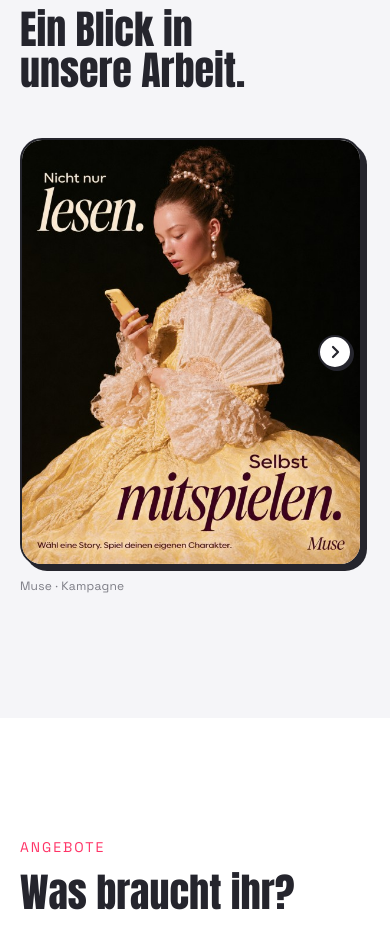
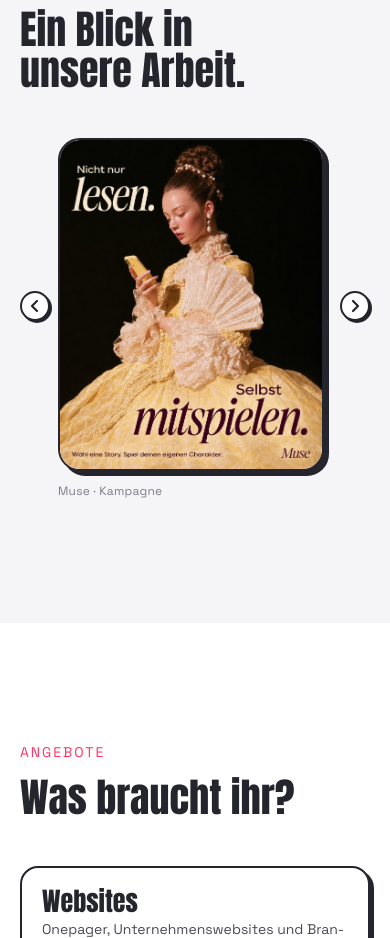
Before and after one commit to sezaba/laraundjohanna-website, a plain HTML site: page index.html in a window 390 px wide. Shown: the part 1100-2038 px from the top of the page. Drawn offline with Linux system fonts and the light colour scheme; no server answers.

Commit message:
Mobile gallery: endless carousel, arrows beside the image
- Swiping or tapping the arrows loops endlessly: the carousel holds one
  copy of all images before and after the real ones and silently jumps
  back once a swipe settles in a copy; copies exist only on phones
- Arrows sit in their own columns next to the image instead of on it

Co-Authored-By: Claude Opus 5.5 <noreply@anthropic.com>

```diff
--- a/css/style.css
+++ b/css/style.css
@@ -166,7 +166,7 @@ section,.footer{transition:background-color .7s ease}
 .tile figcaption span{background:#fff;color:#25252D;border:2px solid #000;border-radius:999px;padding:7px 14px;font-size:14px;font-weight:500;transform:translateY(14px);opacity:0;transition:.3s ease}
 .tile:hover figcaption span{transform:none;opacity:1}
 .tile.is-empty figcaption{display:none}
-.gal-pfeile{display:none}
+.gal-pfeil{display:none}
 .gal-wrap{position:relative}
 /* Mobil: Galerie als Karussell zum Wischen, immer ein Bild sichtbar */
 @media (max-width:900px){
@@ -183,14 +183,15 @@ section,.footer{transition:background-color .7s ease}
   .gal .tile figcaption{position:static;display:block;margin-top:12px;pointer-events:auto}
   .gal .tile figcaption span{display:block;padding:0;border:0;border-radius:0;background:none;color:var(--muted);
     opacity:.7;transform:none;font-size:12px;font-weight:400;letter-spacing:.02em}
-  /* Kleine Pfeile links und rechts, mittig auf dem Bild */
-  .gal-pfeile{position:absolute;top:0;left:0;width:calc(100% - 8px);aspect-ratio:4 / 5;display:flex;
-    align-items:center;justify-content:space-between;padding:0 10px;pointer-events:none}
-  .gal-pfeil{pointer-events:auto;display:grid;place-items:center;width:34px;height:34px;padding:0;
+  /* Pfeile neben dem Bild, nicht darauf */
+  .gal-wrap{display:grid;grid-template-columns:30px minmax(0,1fr) 30px;column-gap:8px;align-items:center}
+  .gal-wrap .gal{grid-column:2;grid-row:1}
+  .gal-pfeil{display:grid;place-items:center;width:30px;height:30px;padding:0;margin-bottom:30px;
     border:2px solid var(--hard);border-radius:50%;background:var(--page);color:var(--ink);cursor:pointer;
-    box-shadow:2px 2px 0 var(--hard);transition:opacity .2s,box-shadow .15s}
+    box-shadow:2px 2px 0 var(--hard);transition:box-shadow .15s}
   .gal-pfeil:active{box-shadow:0 0 0 var(--hard)}
-  .gal-pfeil[disabled]{opacity:0;pointer-events:none}
+  #gal-zurueck{grid-column:1;grid-row:1}
+  #gal-weiter{grid-column:3;grid-row:1}
 }
 .lightbox{position:fixed;inset:0;z-index:200;background:rgba(37,37,45,.92);display:none;align-items:center;justify-content:center;padding:32px}
 .lightbox.is-open{display:flex}
--- a/index.html
+++ b/index.html
@@ -14,7 +14,7 @@
 <link rel="canonical" href="https://laraundjohanna.de/">
 <link rel="icon" href="assets/favicon.svg" type="image/svg+xml">
 <link rel="preload" href="assets/fonts/anton-latin.woff2" as="font" type="font/woff2" crossorigin>
-<link rel="stylesheet" href="css/style.css?v=20261117-pfeile">
+<link rel="stylesheet" href="css/style.css?v=20261117-endlos">
 <link rel="stylesheet" href="css/booking.css">
 </head>
 <body>
@@ -52,6 +52,7 @@
 <section class="galerie" id="galerie"><div class="wrap">
 <div class="sec-head"><div class="sec-head__l"><p class="eyebrow">Galerie</p><h2 class="h2">Ein Blick in unsere Arbeit.</h2></div></div>
 <div class="gal-wrap">
+<button class="gal-pfeil" type="button" id="gal-zurueck" aria-label="Vorheriges Bild"><svg width="16" height="16" viewBox="0 0 16 16" aria-hidden="true"><path d="M10 3 5 8l5 5" stroke="currentColor" stroke-width="2.2" fill="none" stroke-linecap="round" stroke-linejoin="round"></path></svg></button>
 <div class="gal" id="gal">
 <div class="gcol">
 <figure class="tile tile--preview"><img src="assets/img/muse-kampagne.jpg" alt="Muse · Kampagnenmotiv „Nicht nur lesen. Selbst mitspielen.“" loading="lazy"><figcaption><span>Muse · Kampagne</span></figcaption></figure>
@@ -74,7 +75,7 @@
 <figure class="tile"><img src="assets/img/sternschanze-lettering.png" alt="Lettering „Sternschanze“ in Graffitioptik" loading="lazy"><figcaption><span>Sternschanze · Lettering</span></figcaption></figure>
 </div>
 </div>
-<div class="gal-pfeile"><button class="gal-pfeil" type="button" id="gal-zurueck" aria-label="Vorheriges Bild"><svg width="16" height="16" viewBox="0 0 16 16" aria-hidden="true"><path d="M10 3 5 8l5 5" stroke="currentColor" stroke-width="2.2" fill="none" stroke-linecap="round" stroke-linejoin="round"></path></svg></button><button class="gal-pfeil" type="button" id="gal-weiter" aria-label="Nächstes Bild"><svg width="16" height="16" viewBox="0 0 16 16" aria-hidden="true"><path d="m6 3 5 5-5 5" stroke="currentColor" stroke-width="2.2" fill="none" stroke-linecap="round" stroke-linejoin="round"></path></svg></button></div>
+<button class="gal-pfeil" type="button" id="gal-weiter" aria-label="Nächstes Bild"><svg width="16" height="16" viewBox="0 0 16 16" aria-hidden="true"><path d="m6 3 5 5-5 5" stroke="currentColor" stroke-width="2.2" fill="none" stroke-linecap="round" stroke-linejoin="round"></path></svg></button>
 </div>
 </div></section>
 
@@ -189,7 +190,7 @@
 
 </div>
 <script src="js/data.js"></script>
-<script src="js/main.js?v=20261117-pfeile"></script>
+<script src="js/main.js?v=20261117-endlos"></script>
 <script src="js/booking.js" defer></script>
 <script src="js/klick.js?v=20261117-klick" defer></script>
 </body>
--- a/js/main.js
+++ b/js/main.js
@@ -64,27 +64,63 @@
 
   /* ---------- Galerie: mobil aufklappen + Lightbox ---------- */
   var gal = $('gal');
-  // Mobil: kleine Pfeile links und rechts blättern ein Bild weiter
+  // Mobil: Endlos-Karussell. Vor und hinter die echten Bilder kommt je eine Kopie aller Bilder.
+  // Landet man nach dem Wischen in einer Kopie, springt das Karussell unsichtbar zum passenden echten Bild.
   var galTiles = Array.prototype.slice.call(gal.querySelectorAll('.tile'));
-  var pfeilZurueck = $('gal-zurueck');
-  var pfeilWeiter = $('gal-weiter');
+  var galN = galTiles.length;
+  var galKarussell = window.matchMedia('(max-width: 900px)');
+  var galKlone = [];
+  function galSlides() { return gal.querySelectorAll('.tile'); }
   function galSchritt() {
-    return galTiles.length > 1 ? galTiles[1].offsetLeft - galTiles[0].offsetLeft : gal.clientWidth;
+    var s = galSlides();
+    return s.length > 1 ? s[1].offsetLeft - s[0].offsetLeft : gal.clientWidth;
   }
   function galIndex() { return Math.round(gal.scrollLeft / (galSchritt() || 1)); }
-  function galGehe(i) {
-    i = Math.max(0, Math.min(galTiles.length - 1, i));
-    gal.scrollTo({ left: i * galSchritt(), behavior: 'smooth' });
+  function galSpringe(i) { gal.scrollTo({ left: i * galSchritt(), behavior: 'instant' }); }
+  function galKlon(tile) {
+    var k = tile.cloneNode(true);
+    k.classList.add('is-klon');
+    k.setAttribute('aria-hidden', 'true');
+    k.removeAttribute('tabindex');
+    k.removeAttribute('role');
+    k.removeAttribute('aria-label');
+    var img = k.querySelector('img');
+    if (img) img.loading = 'lazy';
+    galKlone.push(k);
+    return k;
   }
-  function pfeileAktualisieren() {
+  function galEndlosAn() {
+    if (galKlone.length || galN < 2) return;
+    var vorne = document.createDocumentFragment();
+    galTiles.forEach(function (t) { vorne.appendChild(galKlon(t)); });
+    gal.insertBefore(vorne, gal.firstChild);
+    galTiles.forEach(function (t) { gal.appendChild(galKlon(t)); });
+    galSpringe(galN);
+  }
+  function galEndlosAus() {
+    galKlone.forEach(function (k) { k.remove(); });
+    galKlone = [];
+    gal.scrollLeft = 0;
+  }
+  function galZurechtruecken() {
+    if (!galKlone.length) return;
     var i = galIndex();
-    pfeilZurueck.disabled = i <= 0;
-    pfeilWeiter.disabled = i >= galTiles.length - 1;
+    if (i < galN) galSpringe(i + galN);
+    else if (i >= 2 * galN) galSpringe(i - galN);
   }
-  pfeilZurueck.addEventListener('click', function () { galGehe(galIndex() - 1); });
-  pfeilWeiter.addEventListener('click', function () { galGehe(galIndex() + 1); });
-  gal.addEventListener('scroll', function () { window.requestAnimationFrame(pfeileAktualisieren); }, { passive: true });
-  pfeileAktualisieren();
+  function galModusKarussell() { if (galKarussell.matches) galEndlosAn(); else galEndlosAus(); }
+  galModusKarussell();
+  if (galKarussell.addEventListener) galKarussell.addEventListener('change', galModusKarussell);
+  window.addEventListener('resize', function () { if (galKlone.length) galSpringe(galIndex()); });
+
+  // Ende des Wischens erkennen: scrollend, wo vorhanden, sonst kurze Pause im Scrollen
+  var galRuhe = null;
+  if ('onscrollend' in window) gal.addEventListener('scrollend', galZurechtruecken);
+  else gal.addEventListener('scroll', function () { clearTimeout(galRuhe); galRuhe = setTimeout(galZurechtruecken, 140); }, { passive: true });
+
+  // Kleine Pfeile neben dem Bild blättern ein Bild weiter, ohne Anfang und Ende
+  $('gal-zurueck').addEventListener('click', function () { gal.scrollBy({ left: -galSchritt(), behavior: 'smooth' }); });
+  $('gal-weiter').addEventListener('click', function () { gal.scrollBy({ left: galSchritt(), behavior: 'smooth' }); });
 
   var lb = $('lightbox');
   var lbImg = $('lightbox-img');
```
Also changed, not shown: datenschutz.html (+1 -1 lines), impressum.html (+1 -1 lines).
